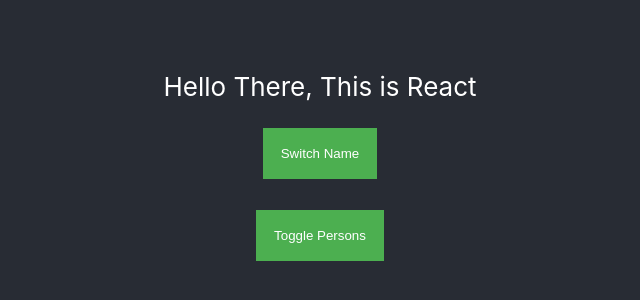
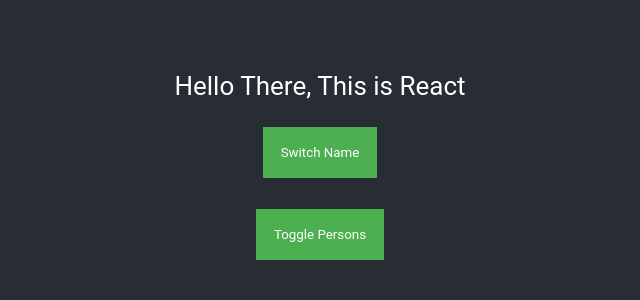
Before and after one commit to superneutrino8/React-Learning, a React (Create React App) app: page / in a window 1280 px wide. Shown: the part 232-532 px from the top of the page, without its empty margins (320-960 px from the left). Built offline with nearby package versions, Linux system fonts and the light colour scheme.

Commit message:
changed font

```diff
--- a/src/components/Cockpit/Cockpit.js
+++ b/src/components/Cockpit/Cockpit.js
@@ -1,4 +1,4 @@
-import React from 'react';
+import React, { useEffect } from 'react';
 import styled from 'styled-components';
 import './Cockpit.css';
 
@@ -9,6 +9,7 @@
     padding: 18px;
     cursor: pointer;
     transition: all 0.2s ease;
+    font-family: 'Roboto';
 
     &:hover {
         background-color: ${props => props.alt === 'true' ? '#c34c2c' : '#00C853'};
@@ -16,7 +17,7 @@
     }
 `;
 
-const cockpit = (props) => {
+const Cockpit = (props) => {
 
     console.log('Cockpit:', this);
 
@@ -28,9 +29,13 @@
     if (props.persons.length <= 1)
         classes.push('bold');
 
+    useEffect(() => {
+        console.log('[Cockpit.js] useEffects');
+    });
+
     return (
         <div>
-            <p className={classes.join(' ')}>Hello There, This is React</p>
+            <p style={{fontFamily: 'Roboto'}} className={classes.join(' ')}>Hello There, This is React</p>
             <StyledButton
                 onClick={props.switch.bind(this, 'Maximilian!!')}
             >
@@ -48,4 +53,4 @@
     );
 };
 
-export default cockpit;
+export default Cockpit;
--- a/src/components/Persons/Persons.js
+++ b/src/components/Persons/Persons.js
@@ -1,7 +1,7 @@
 import React from 'react';
 import Person from './Person/Person';
 
-const persons = (props) => {
+const Persons = (props) => {
     console.log('Persons:', this);
     return (
         props.persons.map((person, index) => {
@@ -16,4 +16,4 @@
     );
 };
 
-export default persons;
+export default Persons;
```
